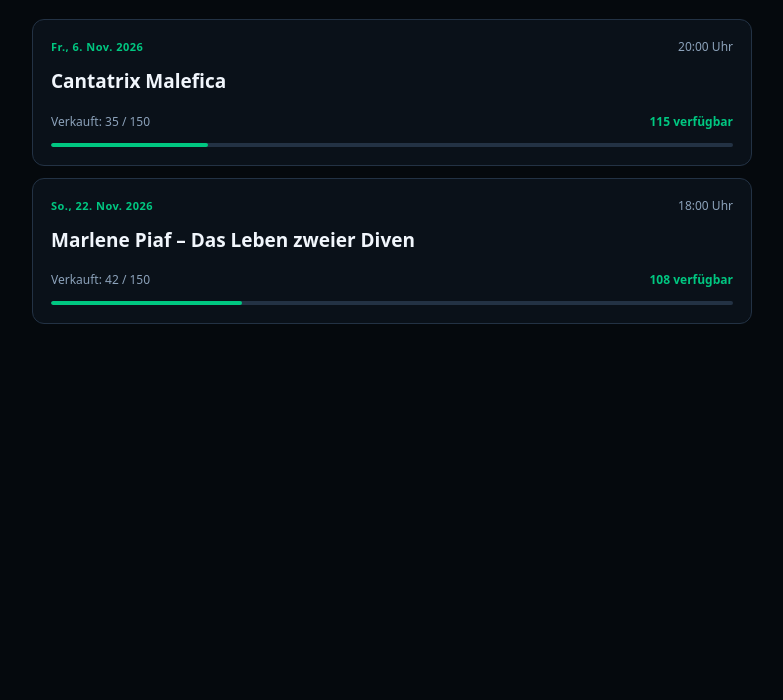
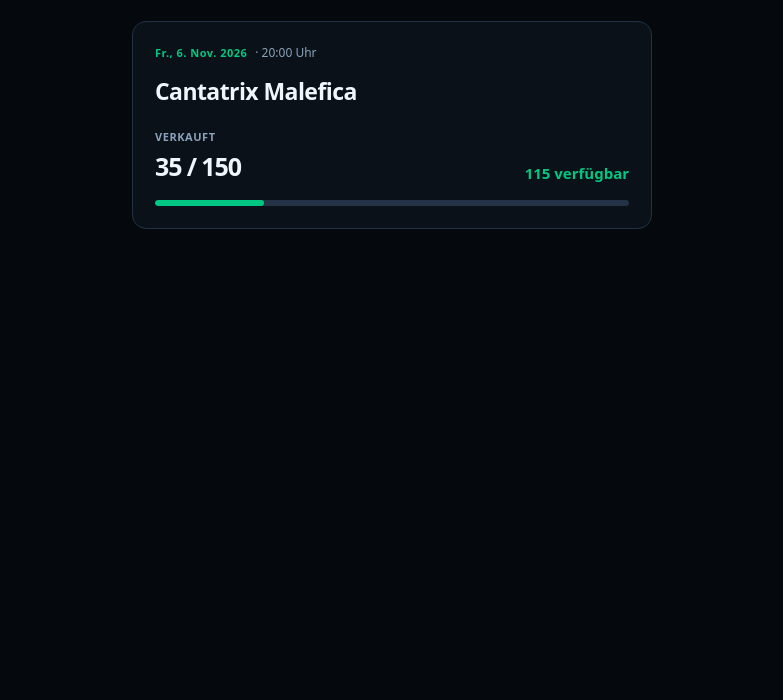
Before and after one commit to TNNSLAB/termine, a plain HTML site: page index.html in a window 1280 px wide. Shown: the part 100-800 px from the top of the page, without its empty margins (248-1031 px from the left). Drawn offline with Linux system fonts and the light colour scheme.

Commit message:
Add files via upload

```diff
--- a/index.html
+++ b/index.html
@@ -17,6 +17,7 @@
   --text: #f1f6fc;
   --green: #00c781;
   --amber: #ffbf2f;
+  --red: #ff7272;
 }
 
 * {
@@ -35,13 +36,13 @@ body {
 
 main {
   width: 100%;
-  max-width: 760px;
+  max-width: 560px;
   margin: 0 auto;
-  padding: 32px 20px;
+  padding: 36px 20px;
 }
 
 header {
-  margin-bottom: 26px;
+  margin-bottom: 24px;
 }
 
 .brand {
@@ -65,24 +66,24 @@ header {
 
 .event {
   min-width: 0;
-  padding: 18px;
+  padding: 22px;
   background: var(--card);
   border: 1px solid var(--line);
-  border-radius: 12px;
+  border-radius: 14px;
 }
 
-.event-top,
-.event-bottom {
+.event-top {
   display: flex;
-  justify-content: space-between;
+  justify-content: flex-start;
   align-items: center;
-  gap: 12px;
+  gap: 8px;
+  flex-wrap: wrap;
 }
 
 .date {
   color: var(--green);
   font-size: 11px;
-  font-weight: 700;
+  font-weight: 750;
   letter-spacing: .045em;
 }
 
@@ -93,25 +94,35 @@ header {
 }
 
 .title {
-  margin: 13px 0 18px;
-  font-size: 19px;
-  font-weight: 700;
-  line-height: 1.4;
+  margin: 15px 0 22px;
+  font-size: 23px;
+  font-weight: 750;
+  line-height: 1.35;
+  letter-spacing: -.025em;
   overflow-wrap: anywhere;
 }
 
 .event-bottom {
+  display: flex;
+  justify-content: space-between;
+  align-items: flex-end;
+  gap: 12px;
   flex-wrap: wrap;
-  font-size: 12px;
 }
 
 .sold {
-  color: var(--muted);
+  color: var(--text);
+  font-size: 25px;
+  font-weight: 800;
+  letter-spacing: -.045em;
+  font-variant-numeric: tabular-nums;
 }
 
 .remaining {
   color: var(--green);
-  font-weight: 650;
+  font-size: 15px;
+  font-weight: 700;
+  text-align: right;
 }
 
 .remaining.warning {
@@ -119,13 +130,13 @@ header {
 }
 
 .remaining.full {
-  color: #ff7272;
+  color: var(--red);
 }
 
 .bar {
   width: 100%;
-  height: 4px;
-  margin-top: 13px;
+  height: 6px;
+  margin-top: 17px;
   overflow: hidden;
   background: var(--line);
   border-radius: 99px;
@@ -136,6 +147,7 @@ header {
   height: 100%;
   background: var(--green);
   border-radius: inherit;
+  transition: width .3s ease;
 }
 
 .bar span.warning {
@@ -143,7 +155,7 @@ header {
 }
 
 .bar span.full {
-  background: #ff7272;
+  background: var(--red);
 }
 
 .empty,
@@ -178,17 +190,24 @@ footer {
   }
 
   .event {
-    padding: 15px;
-    border-radius: 10px;
+    padding: 17px;
+    border-radius: 11px;
   }
 
   .title {
-    font-size: 17px;
-    margin: 12px 0 16px;
+    font-size: 20px;
+    margin: 13px 0 19px;
+  }
+
+  .sold {
+    font-size: 23px;
+  }
+
+  .remaining {
+    font-size: 13px;
   }
 
   .event-bottom {
-    font-size: 11px;
     gap: 8px;
   }
 }
@@ -196,7 +215,9 @@ footer {
 </head>
 
 <body>
+
 <main>
+
   <header>
     <div class="brand">THEATER TICKETS</div>
     <div class="subtitle">KOMMENDE VORSTELLUNGEN</div>
@@ -205,6 +226,7 @@ footer {
   <section id="events" aria-live="polite">
     <div class="empty">Vorstellungen werden geladen …</div>
   </section>
+
 </main>
 
 <script>
@@ -216,6 +238,7 @@ const DATA_URL =
 const CAPACITY = 150;
 
 const $ = id => document.getElementById(id);
+
 const MONTHS = {
   jan: 0, januar: 0,
   feb: 1, februar: 1,
@@ -232,6 +255,7 @@ const MONTHS = {
 };
 
 let isLoading = false;
+
 
 function parseEvent(key, sold) {
   const idMatch = key.match(/^(\d+)-(.+)$/);
@@ -252,6 +276,7 @@ function parseEvent(key, sold) {
     title = m[1].trim();
 
     const day = Number(m[2]);
+
     const monthName = m[3]
       .replace(/\.$/, "")
       .toLocaleLowerCase("de-DE");
@@ -305,6 +330,7 @@ function parseEvent(key, sold) {
   };
 }
 
+
 function esc(value) {
   return String(value).replace(/[&<>"']/g, c => ({
     "&": "&amp;",
@@ -314,6 +340,7 @@ function esc(value) {
     "'": "&#39;"
   })[c]);
 }
+
 
 function render(data) {
   if (!data || typeof data !== "object" || Array.isArray(data)) {
@@ -330,7 +357,10 @@ function render(data) {
     )
     .sort((a, b) => a.dateValue - b.dateValue);
 
-  if (!events.length) {
+  // Display only the next upcoming event.
+  const nextEvent = events.slice(0, 1);
+
+  if (!nextEvent.length) {
     $("events").innerHTML = `
       <div class="empty">
         Aktuell sind keine kommenden Vorstellungen verfügbar.
@@ -339,7 +369,8 @@ function render(data) {
     return;
   }
 
-  $("events").innerHTML = events.map(event => {
+  $("events").innerHTML = nextEvent.map(event => {
+
     const remaining = CAPACITY > 0
       ? Math.max(0, CAPACITY - event.sold)
       : null;
@@ -350,7 +381,12 @@ function render(data) {
 
     const full = remaining === 0;
     const warning = pct !== null && pct >= 75;
-    const stateClass = full ? "full" : warning ? "warning" : "";
+
+    const stateClass = full
+      ? "full"
+      : warning
+        ? "warning"
+        : "";
 
     let availability = "Kapazität unbekannt";
 
@@ -362,21 +398,42 @@ function render(data) {
 
     return `
       <article class="event">
+
         <div class="event-top">
-          <div class="date">${esc(event.dateLabel || "Termin")}</div>
-          <div class="time">${esc(event.timeLabel)} Uhr</div>
+          <div class="date">
+            ${esc(event.dateLabel || "Termin")}
+          </div>
+
+          <div class="time">
+            · ${esc(event.timeLabel)} Uhr
+          </div>
         </div>
 
-        <div class="title">${esc(event.title)}</div>
+        <div class="title">
+          ${esc(event.title)}
+        </div>
 
         <div class="event-bottom">
+
           <div class="sold">
-            Verkauft: ${event.sold.toLocaleString("de-DE")}${CAPACITY > 0 ? " / " + CAPACITY : ""}
+            <span style="
+              font-size:11px;
+              color:var(--muted);
+              font-weight:600;
+              letter-spacing:.05em;
+              display:block;
+              margin-bottom:5px;
+            ">
+              VERKAUFT
+            </span>
+
+            ${event.sold.toLocaleString("de-DE")}${CAPACITY > 0 ? " / " + CAPACITY : ""}
           </div>
 
           <div class="remaining ${stateClass}">
             ${esc(availability)}
           </div>
+
         </div>
 
         ${pct !== null ? `
@@ -394,13 +451,16 @@ function render(data) {
             ></span>
           </div>
         ` : ""}
+
       </article>
     `;
   }).join("");
 }
 
+
 async function load() {
   if (isLoading) return;
+
   isLoading = true;
 
   try {
@@ -414,6 +474,7 @@ async function load() {
     }
 
     const data = await response.json();
+
     render(data);
 
   } catch (error) {
@@ -427,12 +488,15 @@ async function load() {
         </div>
       `;
     }
+
   } finally {
     isLoading = false;
   }
 }
 
 load();
+
 </script>
+
 </body>
 </html>
```
